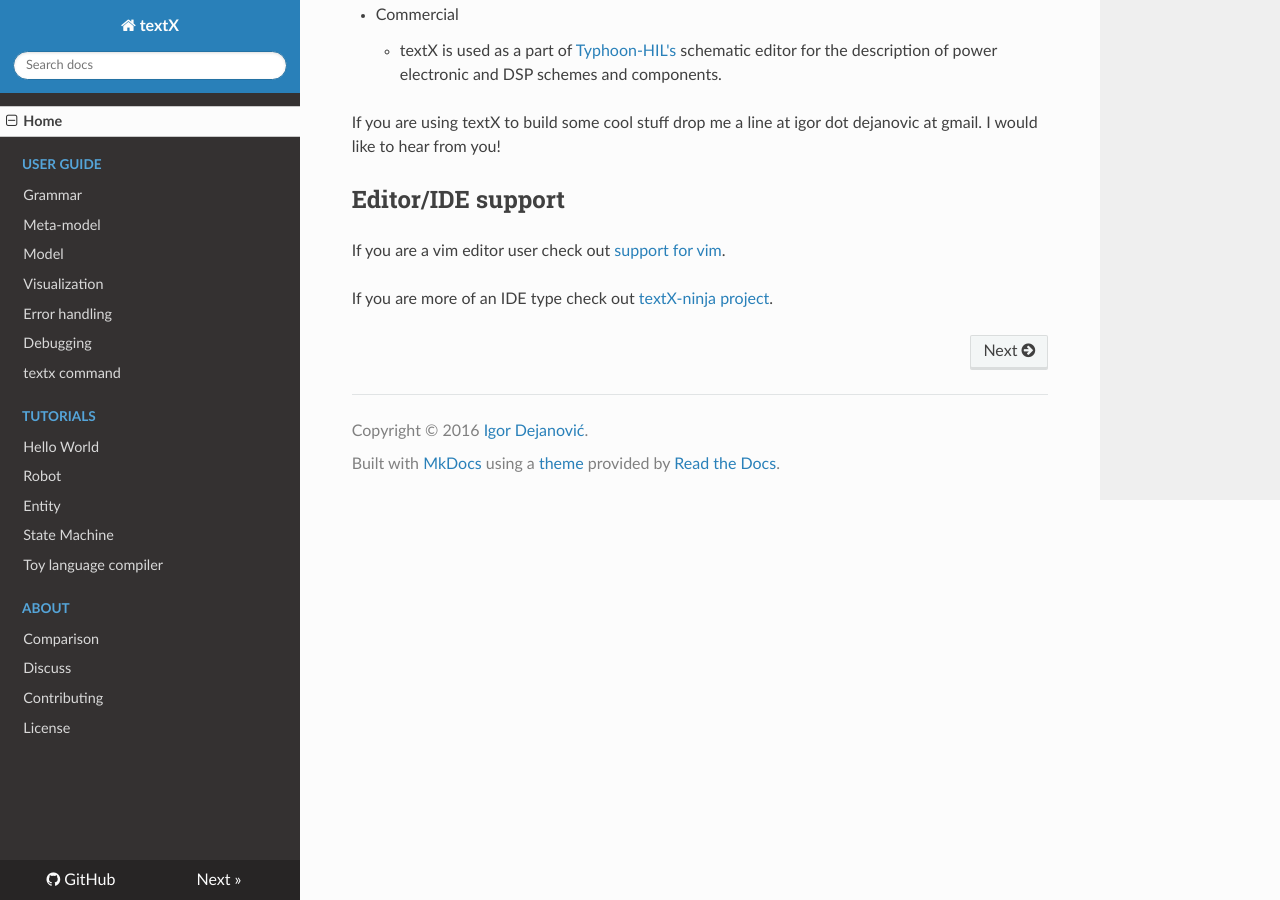
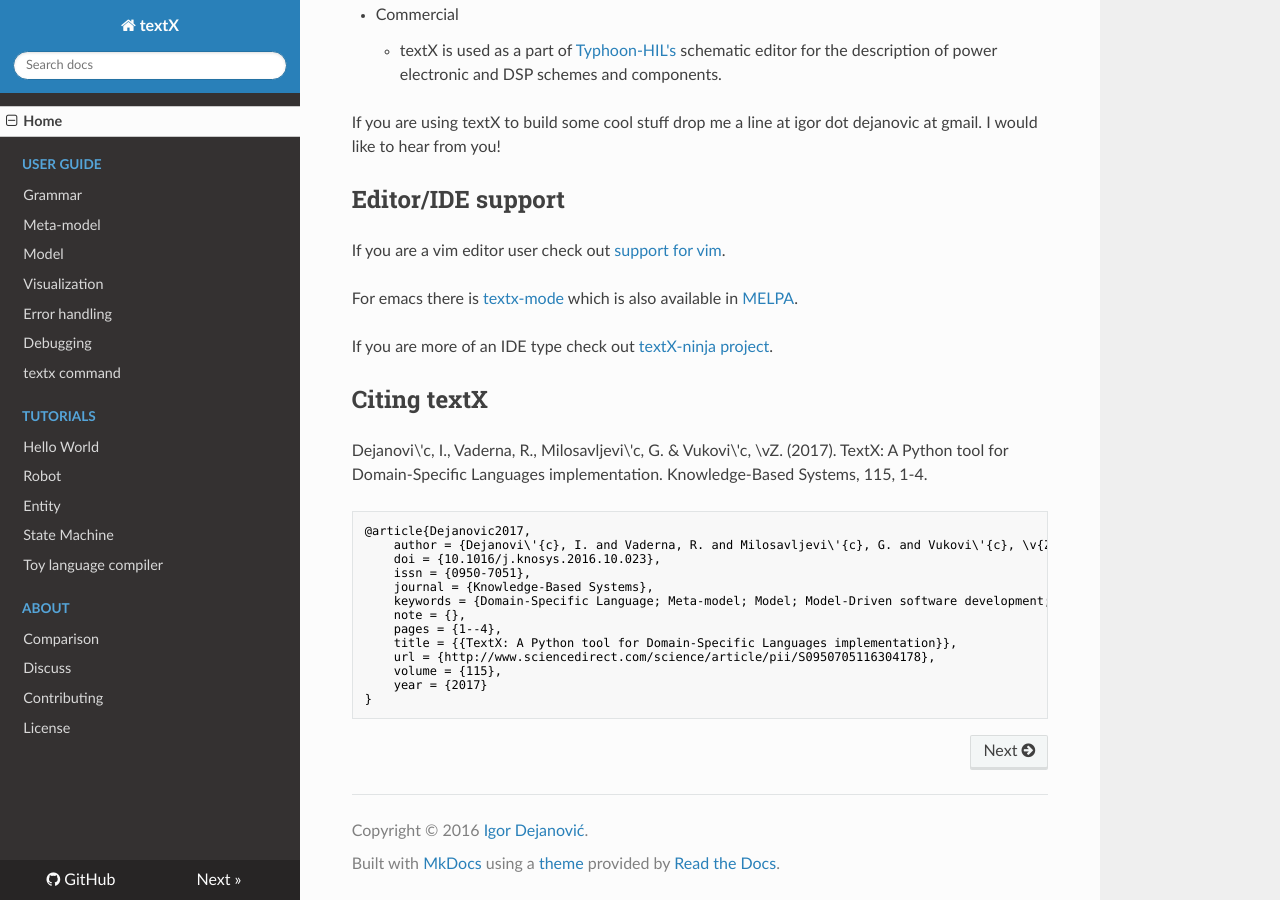
Before and after one commit to textX/textX, an MkDocs documentation site: the page built from docs/index.md, in a window 1280 px wide and 900 px high, scrolled down 3060 px. Built offline with MkDocs 1.6.1, drawn with Linux system fonts in a browser that asks for light colours; nearby versions of some CDN libraries; old or Windows-style settings are respelled for this version of MkDocs.

Commit message:
References to textx-mode and textX OSP.

````diff
--- a/docs/index.md
+++ b/docs/index.md
@@ -153,4 +153,29 @@ dejanovic at gmail. I would like to hear from you!
 
 If you are a vim editor user check out [support for vim](https://github.com/igordejanovic/textx.vim/).
 
+For emacs there is [textx-mode](https://github.com/novakboskov/textx-mode) which
+is also available in [MELPA](https://melpa.org/#/textx-mode).
+
 If you are more of an IDE type check out [textX-ninja project](https://github.com/igordejanovic/textX-ninja).
+
+## Citing textX
+
+Dejanovi\'c, I., Vaderna, R., Milosavljevi\'c, G. & Vukovi\'c, \vZ. (2017).
+TextX: A Python tool for Domain-Specific Languages implementation.
+Knowledge-Based Systems, 115, 1-4.
+
+```bibtex
+@article{Dejanovic2017,
+	author = {Dejanovi\'{c}, I. and Vaderna, R. and Milosavljevi\'{c}, G. and Vukovi\'{c}, \v{Z}.},
+	doi = {10.1016/j.knosys.2016.10.023},
+	issn = {0950-7051},
+	journal = {Knowledge-Based Systems},
+	keywords = {Domain-Specific Language; Meta-model; Model; Model-Driven software development; Parser; Python },
+	note = {},
+	pages = {1--4},
+	title = {{TextX: A Python tool for Domain-Specific Languages implementation}},
+	url = {http://www.sciencedirect.com/science/article/pii/S0950705116304178},
+	volume = {115},
+	year = {2017}
+}
+```
````
